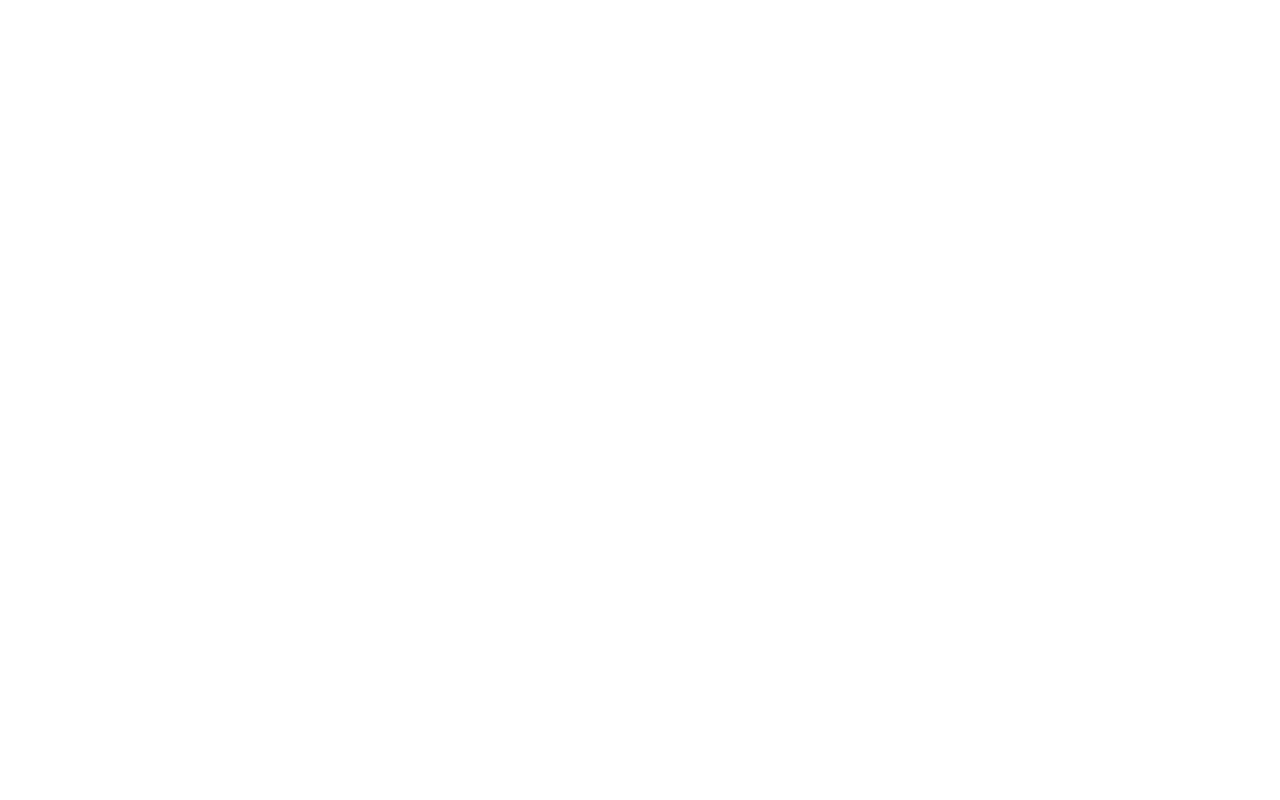
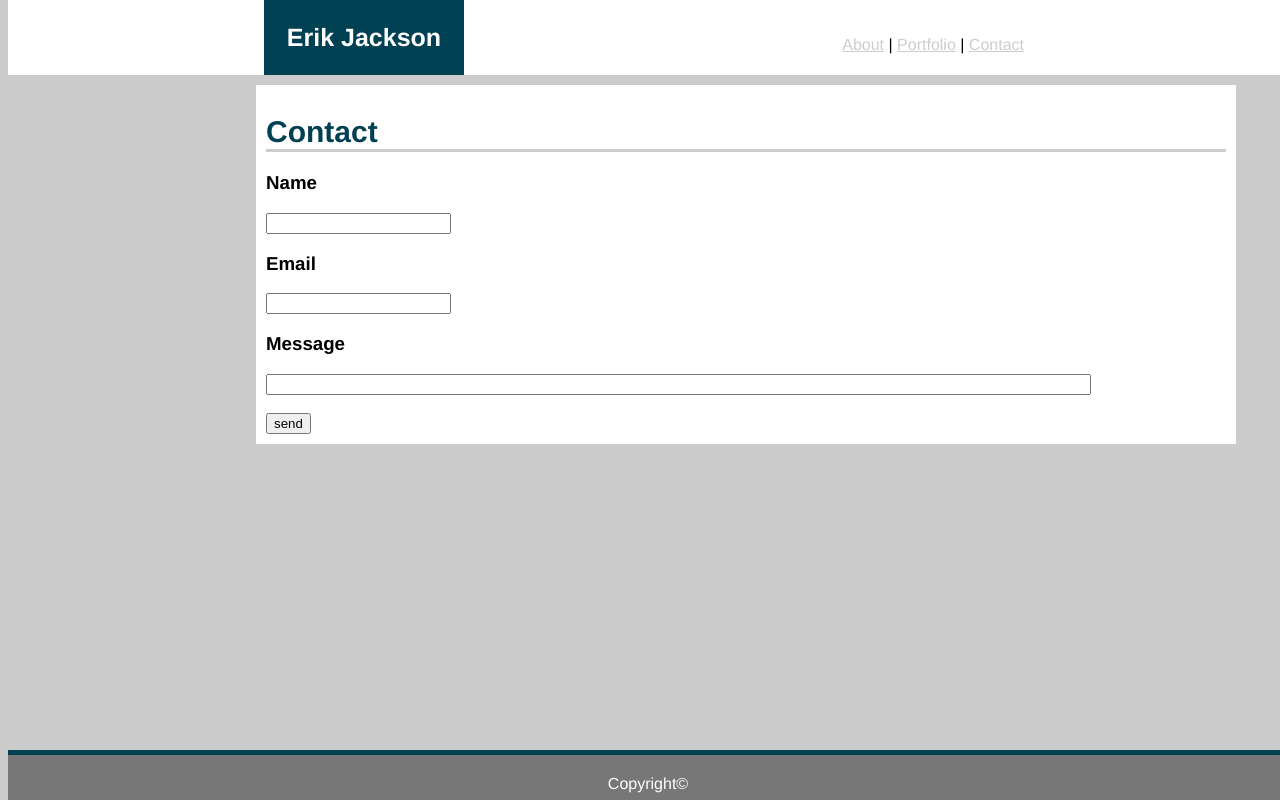
Before and after one commit to e-g-jackson/Basic_Portfolio, a plain HTML site: page contact.html in a window 1280 px wide. Drawn offline with Linux system fonts and the light colour scheme.

Commit message:
Updated Contacts, fixed spacing, header and footer

```diff
--- a/assets/css/style.css
+++ b/assets/css/style.css
@@ -18,17 +18,19 @@ footer{
     background-color: #777777;
     color: #ffffff;
     text-align: center;
+    height: 25px;
     width: 100%;
+    padding-top: 20px;
     position: fixed;
     bottom: 0;
-    padding: 15px;
-    border-top: solid 5px rgb(0, 64,83)
+    border-top: solid 5px rgb(0, 64,83);
+    bottom: 0px;
 }
 
 .headerbar{
     background-color: #ffffff;
-    color: #000000;
-    position: relative;
+    position: fixed;
+    top: 0;
     height: 75px;
     border-bottom: solid #cccccc 5px;
     width: 100%;
@@ -37,33 +39,40 @@ footer{
 .nameplate{
     background-color:rgb(0, 64, 83);
     color:#ffffff;
+    font-size: 25px;
     position: relative;
     float: left;
-    height: 50px;
-    padding: 10 40 10 40;
-    margin-left: 40px;
+    height: inherit;
+    width: 200px;
     display: flex;
+    justify-content: center;
     align-items: center;
+    left:20%;
 }
 
 .nav{
     float: right;
-    display: flex;
-    align-items: center;
+    display: table;
+    position: fixed;
+    right: 20%;
 }
 
 #profpic{
     border:solid black 1px;
+    margin-right: 20px;
+    margin-left: 20px;
     clear: both;
     height: 25%;
     width: 25%;
     float: left;
 }
-.profilebody{
+.contentbody{
     background-color: #ffffff;
-    width:auto;
+    width:960px;
     padding: 10px;
-    margin: 20 50 0 50;
+    position: absolute;
+    top: 85px;
+    left: 20%;
 }
 
 .clearfix::after{
--- a/contact.html
+++ b/contact.html
@@ -0,0 +1,41 @@
+<!DOCTYPE html>
+<html lang="en-us">
+<head>
+    <meta charset="UTF-8">
+    <!--CSS Link-->
+    <link rel="stylesheet" type="text/css" href="assets/css/style.css">
+</head>
+<body>
+    <!--Header Bar-->
+    <div class="headerbar">
+        <!--NamePlate-->
+        <header class="nameplate">
+            <strong>Erik Jackson</strong>
+        </header>
+        <!--Links-->
+        <br><br>
+        <div class="nav">
+            <a href="index.html">About</a>
+            |
+            <a href="portfolio.html">Portfolio</a>
+            |
+            <a href="#">Contact</a>
+        </div>
+    </div>
+    <div class="contentbody">
+        <div>
+            <h1>Contact</h1>
+        </div>
+        <div>
+            <h3>Name</h3>
+            <input type="text" name="name"><br>
+            <h3>Email</h3>
+            <input type="text" name="email"><br>
+            <h3>Message</h3>
+            <input type="text" name="message" size="100"><br><br>
+            <input type="submit" value="send">
+        </div>
+    </div>
+    <footer>Copyright&copy;</footer>
+</body>
+</html>
```
Also changed, not shown: index.html (+13 -8 lines).
